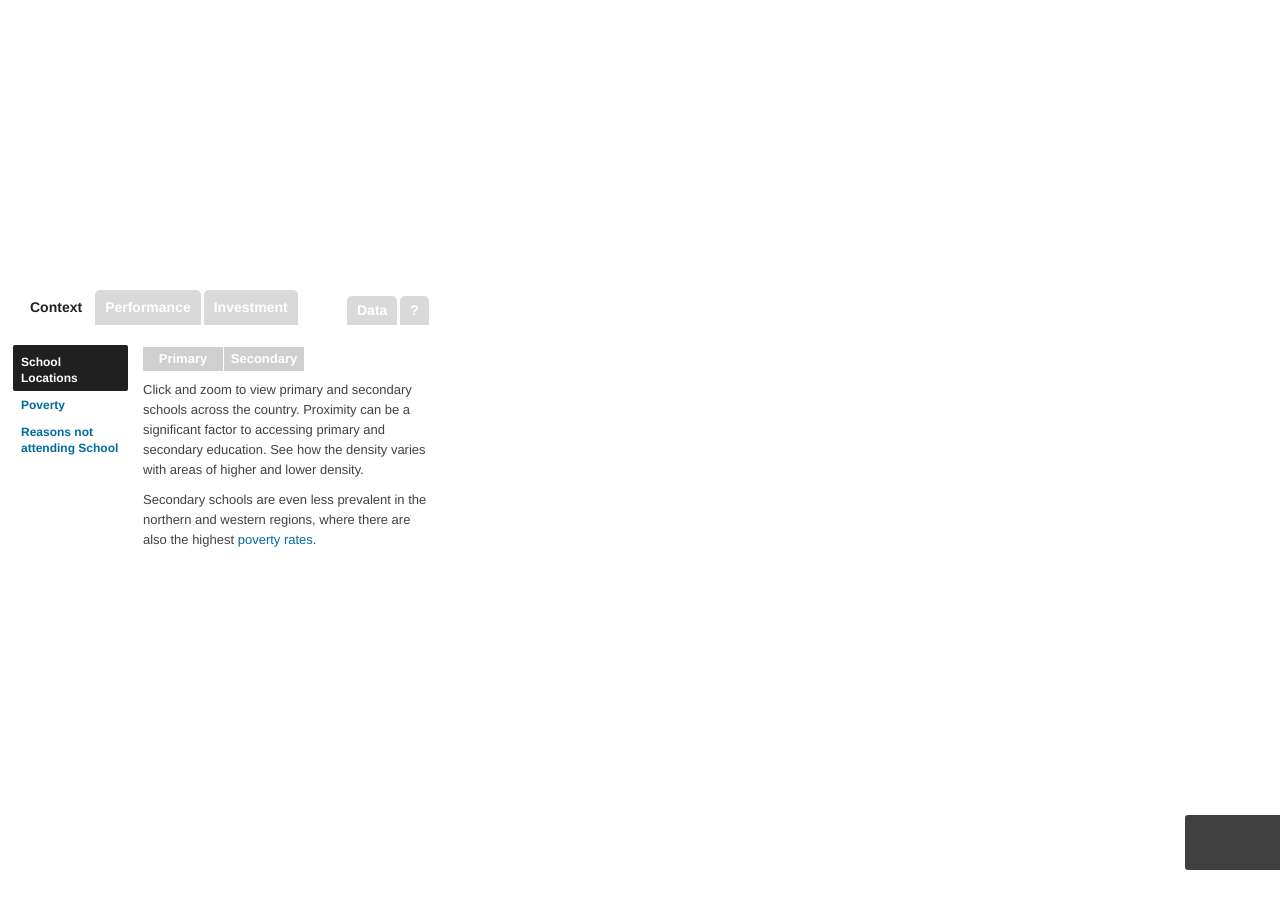
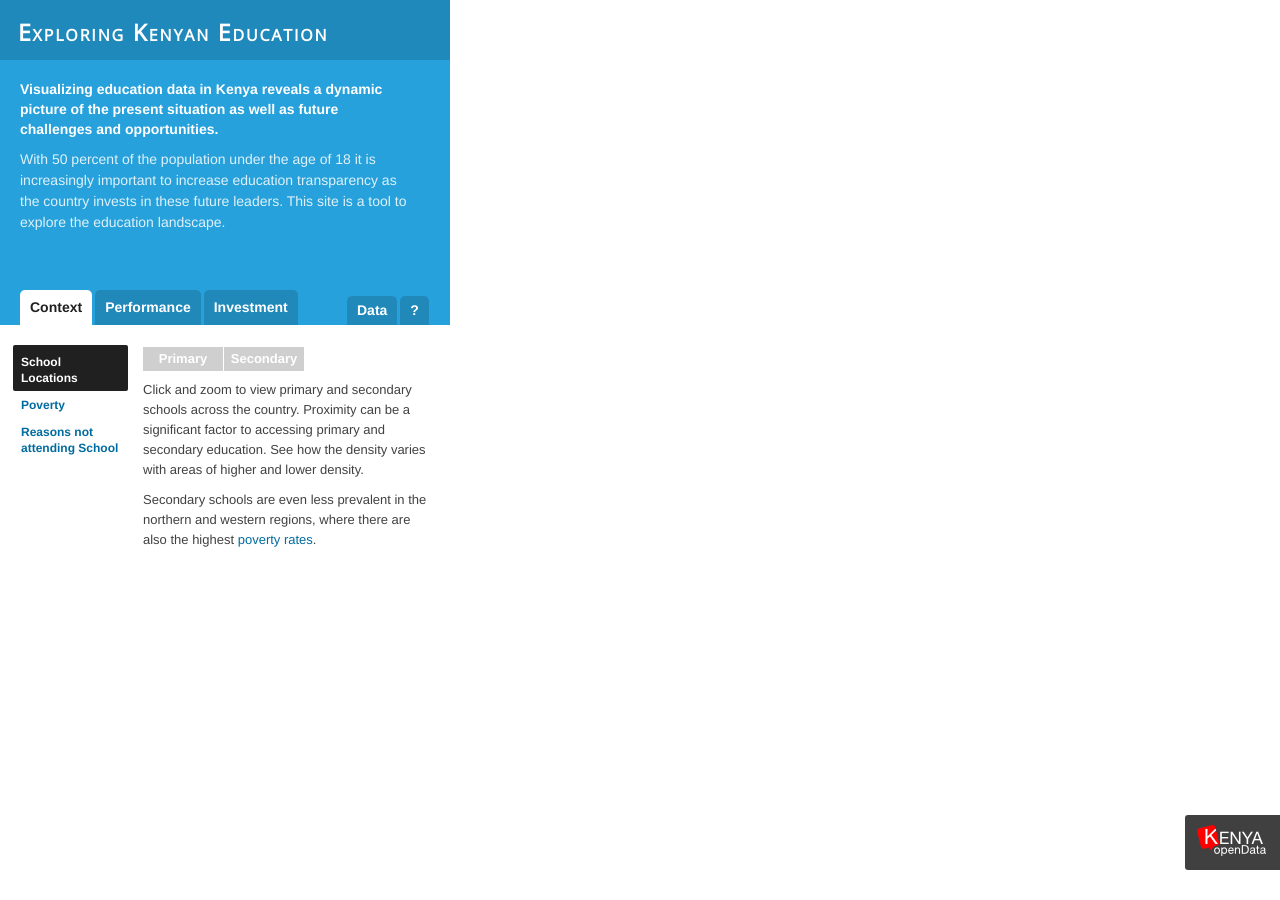
Before and after one commit to developmentseed/kenya-bank, a Jekyll site: the page index.html, which Jekyll copies as it is, in a window 1280 px wide. Built offline with Jekyll 4.4.1, drawn with Linux system fonts in a browser that asks for light colours; some web fonts are replaced; Markdown is read by kramdown in place of the engine named in the settings.

Commit message:
fixed relative links

```diff
--- a/css/open.css
+++ b/css/open.css
@@ -7,7 +7,7 @@ body {
 }
 .header {
 
-  background: #222 url(img/open-bg.jpg) repeat-x 0 0;
+  background: #222 url(../img/open-bg.jpg) repeat-x 0 0;
   color: #fff;
   height: 320px;
   top:5px;
@@ -233,7 +233,7 @@ a.download {
     }
 
 .downloads .icon {
-  background: transparent url(img/sprite-open.png) no-repeat 0 0px;
+  background: transparent url(../img/sprite-open.png) no-repeat 0 0px;
   display: block;
   width: 45px;
   height: 50px;
@@ -398,7 +398,7 @@ a.download {
         }
         .methods-modal a.methods-close {
           text-indent: -999em;
-          background-image: url(img/controls.png);
+          background-image: url(../img/controls.png);
           background-repeat: no-repeat;
           overflow: hidden;
           width: 7px;
--- a/css/style.css
+++ b/css/style.css
@@ -149,7 +149,7 @@ sup {
   Layout ♥
 ---------------------------------------------*/
 #sidebar {
-  background: transparent url(img/sidebar-bg.png) repeat-x 0 0;
+  background: transparent url(../img/sidebar-bg.png) repeat-x 0 0;
   position: absolute;
   left: 0;
   width: 450px;
@@ -358,7 +358,7 @@ sup {
 .zoomer,
 a.method-close {
   text-indent: -999em;
-  background-image: url(img/controls.png);
+  background-image: url(../img/controls.png);
   background-position: 60px 60px;
   background-repeat: no-repeat;
   overflow: hidden;
@@ -589,7 +589,7 @@ body .wax-legend .scale ul li {
     }
 
 .mapbox-watermark {
-  background:url(img/controls.png) 0px -90px no-repeat;
+  background:url(../img/controls.png) 0px -90px no-repeat;
   position: absolute;
   left: 500px;
   bottom: 5px;
@@ -604,7 +604,7 @@ body .wax-legend .scale ul li {
 .mmg-default {
   width:20px;
   height:40px;
-  background:url(img/controls.png) -120px -30px;
+  background:url(../img/controls.png) -120px -30px;
   left:-10px;
   top:-30px;
   }
@@ -688,7 +688,7 @@ body .wax-legend .scale ul li {
  }
 .methods-modal a.methods-close {
   text-indent: -999em;
-  background-image: url(img/controls.png);
+  background-image: url(../img/controls.png);
   background-repeat: no-repeat;
   overflow: hidden;
   width: 7px;
@@ -706,7 +706,7 @@ body .wax-legend .scale ul li {
  *  Little Helpers ♥
  *  ------------------------------------------------------- */
 .icon {
-  background-image: url(img/sprite.png);
+  background-image: url(../img/sprite.png);
   background-repeat: no-repeat;
   background-position: 0 0;
   display: block;
--- a/index.html
+++ b/index.html
@@ -4,7 +4,6 @@
   <meta charset='utf-8' />
   <title>Exploring Kenyan Education</title>
   <link rel='stylesheet' href='css/style.css' type='text/css' />
-  <link href='http://fonts.googleapis.com/css?family=Pompiere' rel='stylesheet' type='text/css'>
   <link href='http://fonts.googleapis.com/css?family=Open+Sans:400,300' rel='stylesheet' type='text/css'>
 </head>
 <body>
```
Also changed, not shown: _layouts/default.html (+4 -5 lines).
